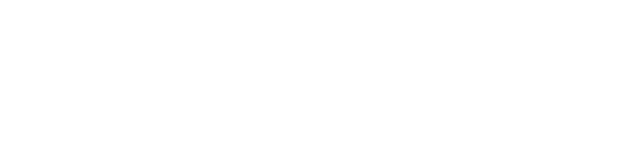
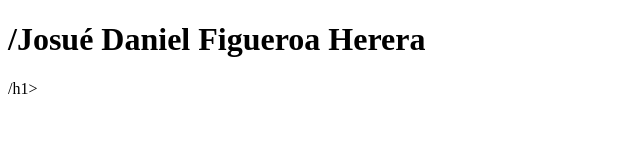
Before and after one commit to jfigueroa2019398/JH-IN5BV, a plain HTML site: page index.html in a window 1280 px wide. Shown: the whole page, without its empty margins (0-640 px from the left). Drawn offline with Linux system fonts and the light colour scheme.

Commit message:
Se agrego titulo en el body

```diff
--- a/index.html
+++ b/index.html
@@ -6,6 +6,7 @@
     <title>Primera Pagina con Git</title>
 </head>
 <body>
+    <h1>/Josué Daniel Figueroa Herera</h1>/h1>
 
 </body>
 </html>
```
